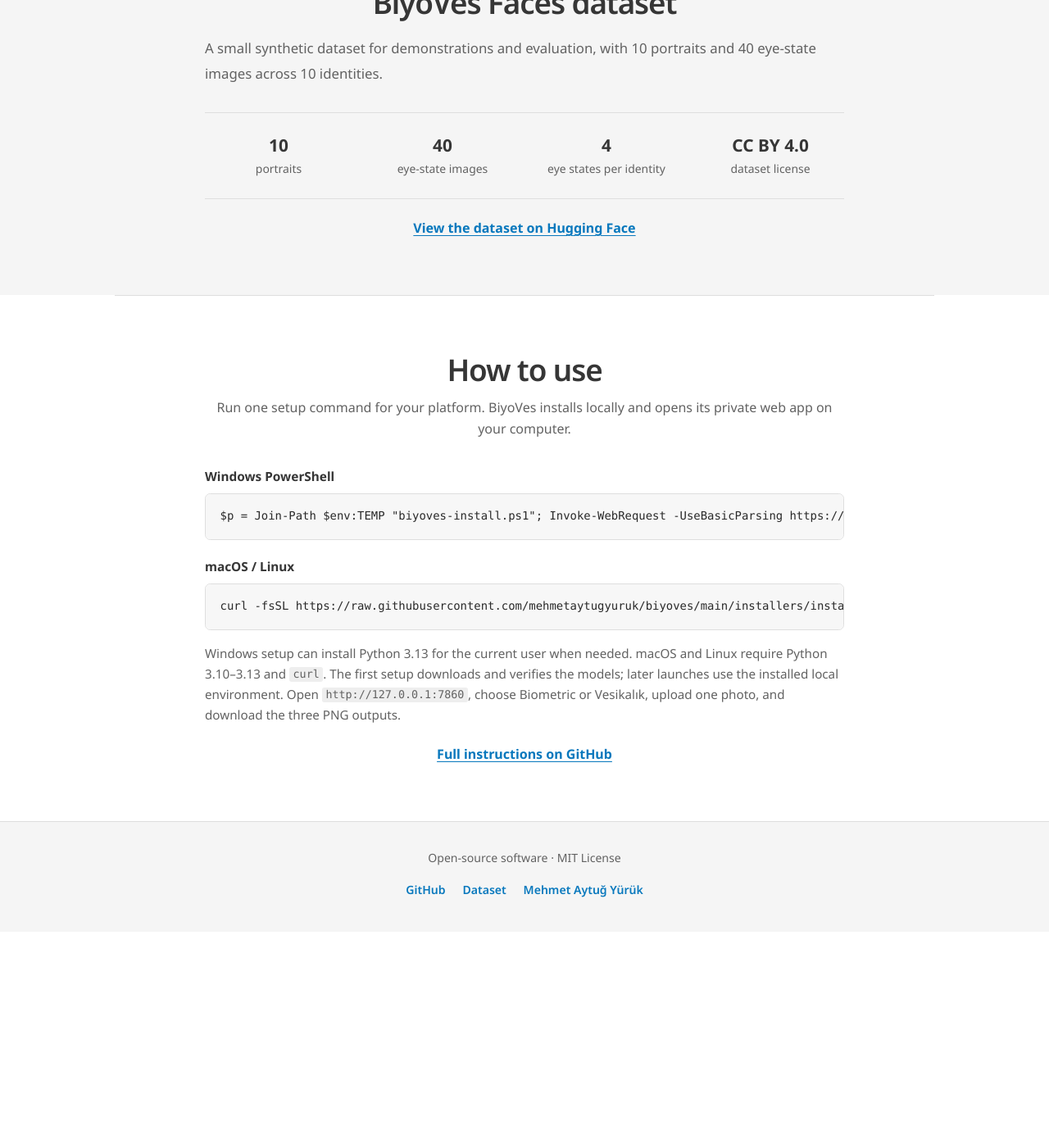
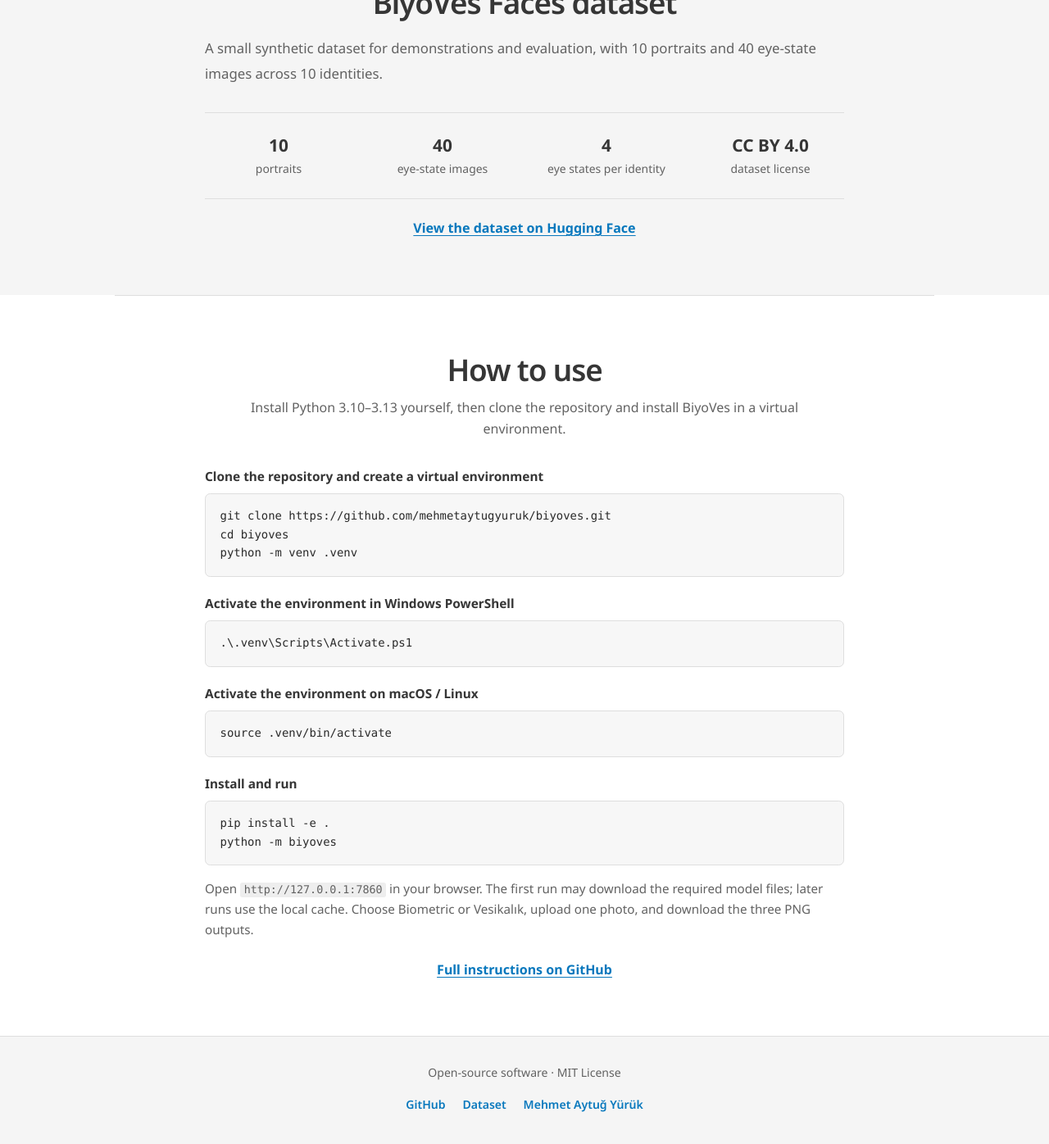
Before and after one commit to mehmetaytugyuruk/mehmetaytugyuruk.github.io, a Jekyll site: the page built from biyoves/index.html, in a window 1280 px wide and 1400 px high, scrolled down 3972 px. Shown: the top 1396 px of the window at 82% size. Built offline with Jekyll 4.4.1, drawn with Linux system fonts in a browser that asks for light colours; some web fonts are replaced; before the commit the page ends 5109 px from its top, so only the background shows below that.

Commit message:
Document manual BiyoVes setup

```diff
--- a/biyoves/index.html
+++ b/biyoves/index.html
@@ -121,12 +121,19 @@
   <section class="bv-section bv-container" id="quick-start" aria-labelledby="quick-start-title">
     <div class="bv-container-narrow">
       <h2 id="quick-start-title">How to use</h2>
-      <p class="bv-section-intro">Run one setup command for your platform. BiyoVes installs locally and opens its private web app on your computer.</p>
-      <p class="bv-platform-label">Windows PowerShell</p>
-      <pre><code>$p = Join-Path $env:TEMP "biyoves-install.ps1"; Invoke-WebRequest -UseBasicParsing https://raw.githubusercontent.com/mehmetaytugyuruk/biyoves/main/installers/install-windows.ps1 -OutFile $p; &amp; powershell.exe -NoProfile -ExecutionPolicy Bypass -File $p</code></pre>
-      <p class="bv-platform-label">macOS / Linux</p>
-      <pre><code>curl -fsSL https://raw.githubusercontent.com/mehmetaytugyuruk/biyoves/main/installers/install-unix.sh -o /tmp/biyoves-install.sh &amp;&amp; bash /tmp/biyoves-install.sh</code></pre>
-      <p class="bv-start-note">Windows setup can install Python 3.13 for the current user when needed. macOS and Linux require Python 3.10–3.13 and <code>curl</code>. The first setup downloads and verifies the models; later launches use the installed local environment. Open <code>http://127.0.0.1:7860</code>, choose Biometric or Vesikalık, upload one photo, and download the three PNG outputs.</p>
+      <p class="bv-section-intro">Install Python 3.10–3.13 yourself, then clone the repository and install BiyoVes in a virtual environment.</p>
+      <p class="bv-platform-label">Clone the repository and create a virtual environment</p>
+      <pre><code>git clone https://github.com/mehmetaytugyuruk/biyoves.git
+cd biyoves
+python -m venv .venv</code></pre>
+      <p class="bv-platform-label">Activate the environment in Windows PowerShell</p>
+      <pre><code>.\.venv\Scripts\Activate.ps1</code></pre>
+      <p class="bv-platform-label">Activate the environment on macOS / Linux</p>
+      <pre><code>source .venv/bin/activate</code></pre>
+      <p class="bv-platform-label">Install and run</p>
+      <pre><code>pip install -e .
+python -m biyoves</code></pre>
+      <p class="bv-start-note">Open <code>http://127.0.0.1:7860</code> in your browser. The first run may download the required model files; later runs use the local cache. Choose Biometric or Vesikalık, upload one photo, and download the three PNG outputs.</p>
       <p class="bv-centered"><a class="bv-text-link" href="https://github.com/mehmetaytugyuruk/biyoves" target="_blank" rel="noopener noreferrer">Full instructions on GitHub</a></p>
     </div>
   </section>
```
